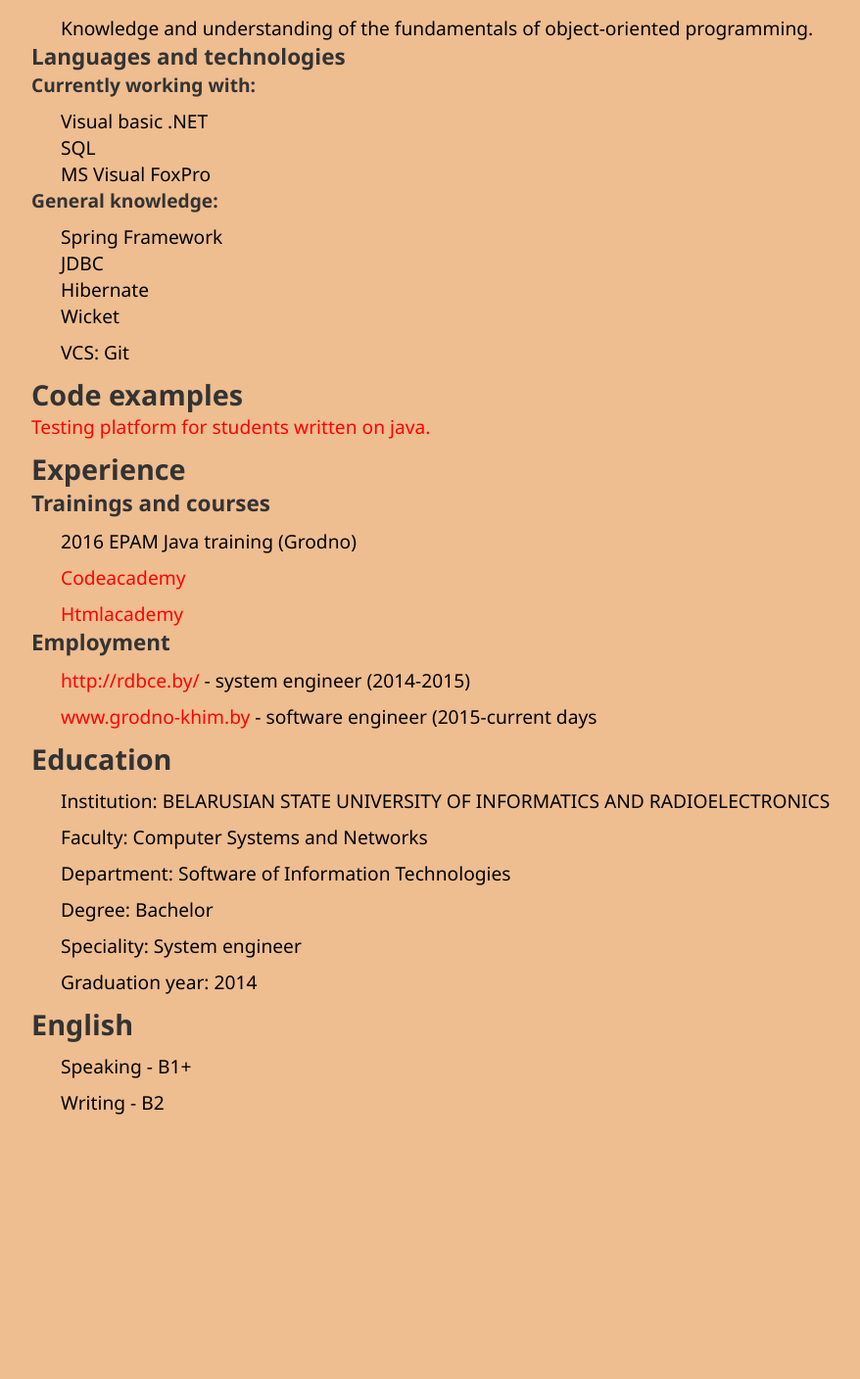
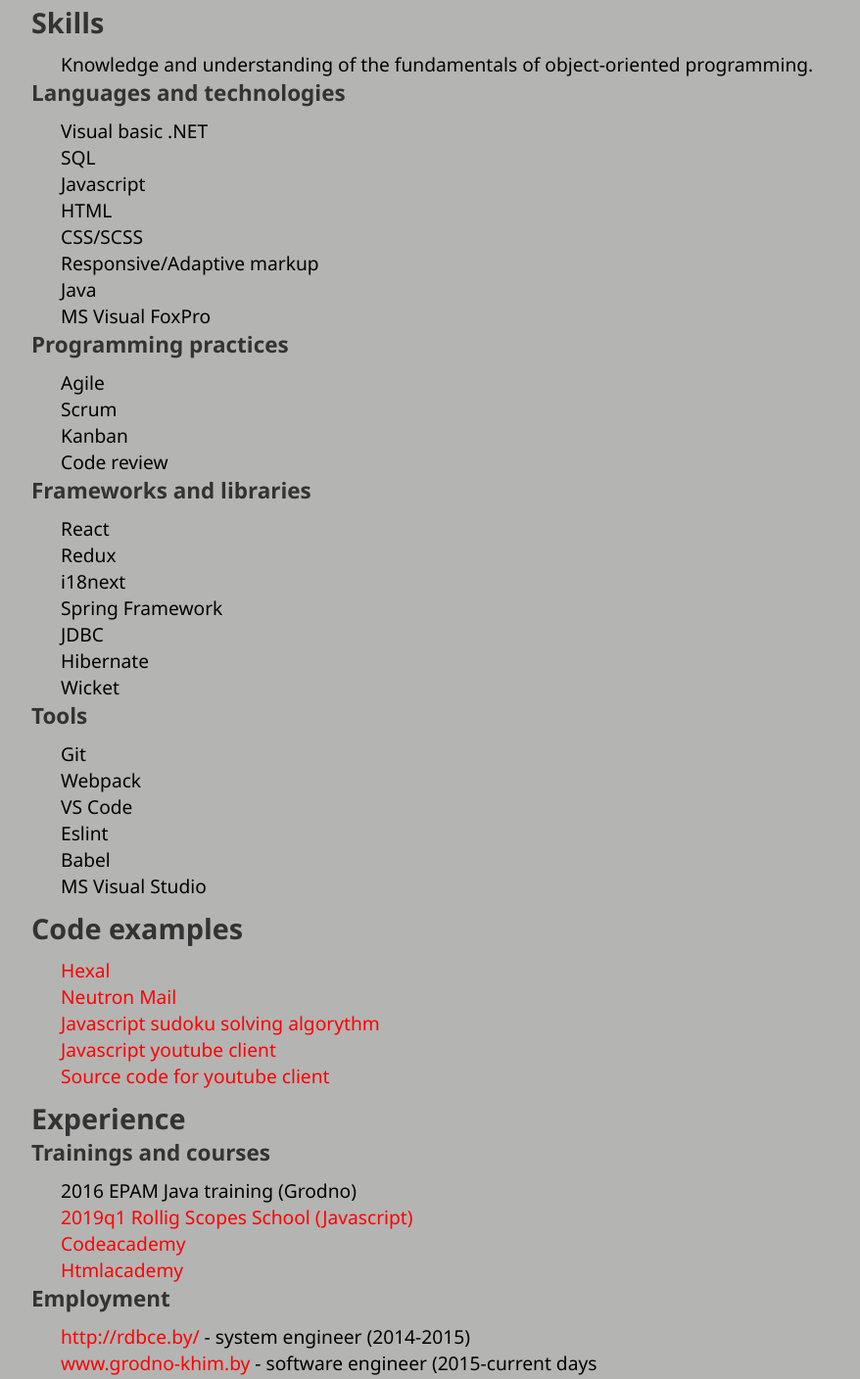
Before and after one commit to jetalai3/rsschool-2019Q1-cv, a plain HTML site: page index.html in a window 1280 px wide. Shown: the part 686-2094 px from the top of the page at 98% size, without its empty margins (96-974 px from the left). Before the commit the page ends 1855 px from the top, so only its background shows below. Drawn offline with Linux system fonts and the light colour scheme.

Commit message:
feat: add new information to personal cv

```diff
--- a/assets/styles/style.css
+++ b/assets/styles/style.css
@@ -9,7 +9,7 @@ body {
     grid-template-rows: auto auto;
     font-family: 'Segoe UI', Tahoma, Geneva, Verdana, sans-serif;
     font-size: 1.2em;
-    background-color: rgb(238, 189, 144);
+    background-color: rgb(180, 180, 179);
 }
 header {
     grid-column: 2/3;
--- a/index.html
+++ b/index.html
@@ -15,8 +15,9 @@
     <main>
         <section class="contacts">
             <h2>Personal information</h2>
-            <p>Phone number: +375 33 620-56-56</p>
+            <p>Phone number/Telegram: +375 33 620-56-56</p>
             <p>Email: jetalai3@gmail.com</p>
+            <p>Skype: live:85f6f8f2ea25b688</p>
         </section>
         <section class="summary">
             <h2>Summary</h2>
@@ -26,34 +27,67 @@
             <h2>Skills</h2>
             <p>Knowledge and understanding of the fundamentals of object-oriented programming.</p>
             <h3>Languages and technologies</h3>
-            <h4>Currently working with:</h4>
             <ul>
                 <li>Visual basic .NET</li>
                 <li>SQL</li>
+                <li>Javascript</li>
+                <li>HTML</li>
+                <li>CSS/SCSS</li>
+                <li>Responsive/Adaptive markup</li>
+                <li>Java</li>
                 <li>MS Visual FoxPro</li>
             </ul>
-            <h4>General knowledge:</h4>
+            <h3>Programming practices</h3>
             <ul>
+                <li>Agile</li>
+                <li>Scrum</li>
+                <li>Kanban</li>
+                <li>Code review</li>
+            </ul>
+            <h3>Frameworks and libraries</h3>
+            <ul>
+                <li>React</li>
+                <li>Redux</li>
+                <li>i18next</li>
                 <li>Spring Framework</li>
                 <li>JDBC</li>
                 <li>Hibernate</li>
                 <li>Wicket</li>
             </ul>
-            <p>VCS: Git</p>
+            <h3>Tools</h3>
+            <ul>
+                <li>Git</li>
+                <li>Webpack</li>
+                <li>VS Code</li>
+                <li>Eslint</li>
+                <li>Babel</li>
+                <li>MS Visual Studio</li>
+            </ul>
         </section>
         <section class="code-examples">
             <h2>Code examples</h2>
-            <a href="https://github.com/jetalai3/vvsvintsitsky.testing">Testing platform for students written on java.</a>
+            <ul>
+                <li><a href="https://github.com/jetalai3/hexal">Hexal</a></li>
+                <li><a href="https://github.com/jetalai3/Neutron-mail">Neutron Mail</a></li>
+                <li><a href="https://github.com/jetalai3/sudoku">Javascript sudoku solving algorythm</a></li>
+                <li><a href="https://jetalai3.github.io/youtube-client/">Javascript youtube client</a></li>
+                <li><a href="https://github.com/jetalai3/youtube-client-source">Source code for youtube client</a></li>
+            </ul>
         </section>
         <section class="experience">
             <h2>Experience</h2>
             <h3>Trainings and courses</h3>
-            <p>2016 EPAM Java training (Grodno)</p>
-            <p><a href="https://www.codecademy.com/users/totally_jetalai/achievements">Codeacademy</a></p>
-            <p><a href="https://htmlacademy.ru/profile/id1017355/achievements">Htmlacademy</a></p>
+            <ul>
+                <li>2016 EPAM Java training (Grodno)</li>
+                <li><a href="https://app.rs.school/certificate/l37syxw8">2019q1 Rollig Scopes School (Javascript)</a></li>
+                <li><a href="https://www.codecademy.com/users/totally_jetalai/achievements">Codeacademy</a></li>
+                <li></li><a href="https://htmlacademy.ru/profile/id1017355/achievements">Htmlacademy</a></li>
+            </ul>
             <h3>Employment</h3>
-            <p><a href="http://rdbce.by/">http://rdbce.by/</a> - system engineer (2014-2015)</p>
-            <p><a href="www.grodno-khim.by">www.grodno-khim.by</a> - software engineer (2015-current days</p>
+            <ul>
+                <li><a href="http://rdbce.by/">http://rdbce.by/</a> - system engineer (2014-2015)</li>
+                <li><a href="www.grodno-khim.by">www.grodno-khim.by</a> - software engineer (2015-current days</li>
+            </ul>
         </section>
         <section class="education">
             <h2>Education</h2>
```
Also changed, not shown: assets/images/profile-image.jpg.
